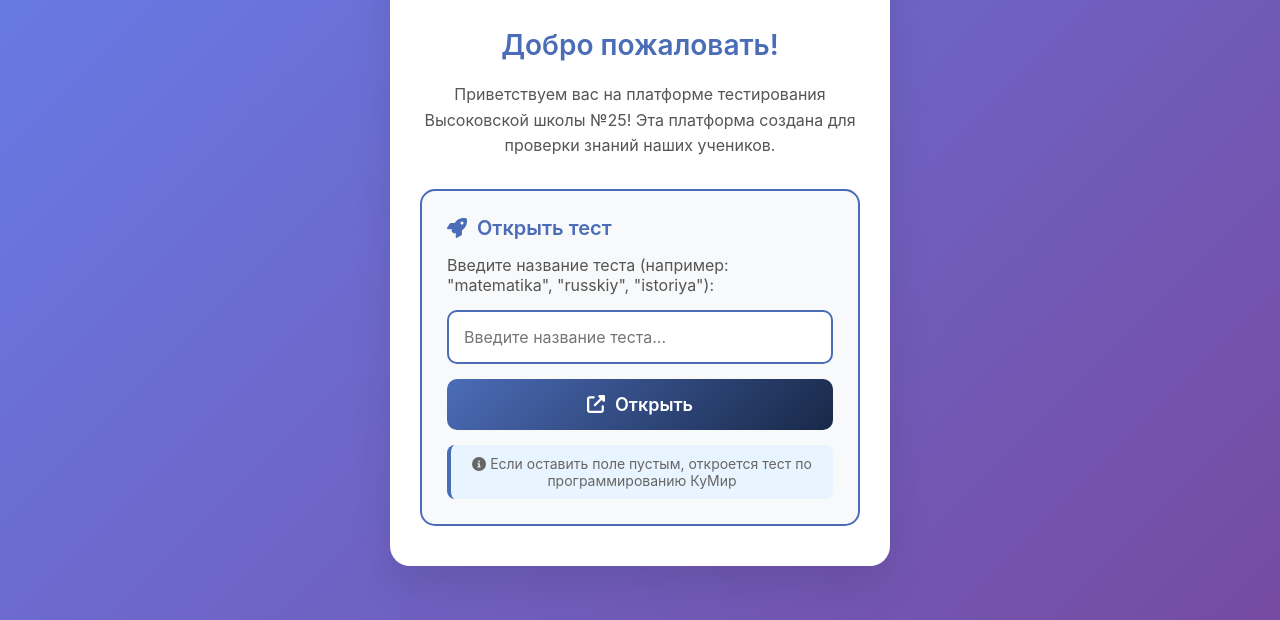
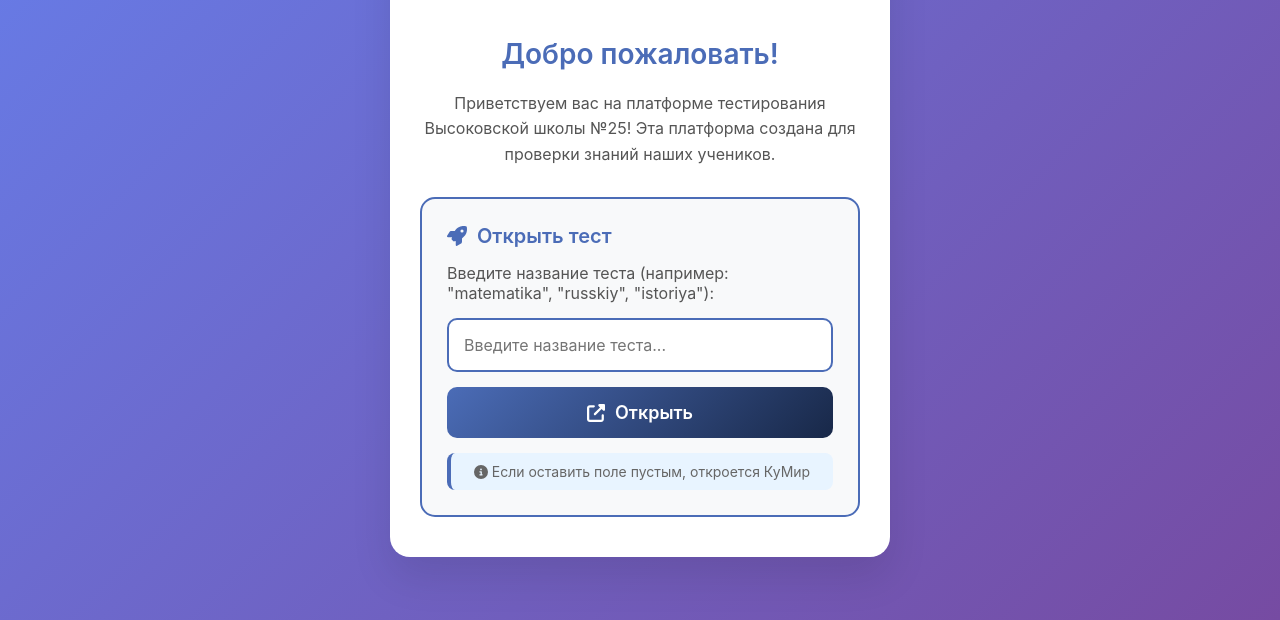
Before and after one commit to Garickbox/mrzo, a plain HTML site: page index.html in a window 1280 px wide. Shown: the part 180-800 px from the top of the page. Drawn offline with Linux system fonts and the light colour scheme.

Commit message:
Update index.html

```diff
--- a/index.html
+++ b/index.html
@@ -208,7 +208,7 @@
 
                 <div class="kumir-note">
                     <i class="fas fa-info-circle"></i>
-                    Если оставить поле пустым, откроется тест по программированию КуМир
+                    Если оставить поле пустым, откроется  КуМир
                 </div>
             </div>
         </div>
```
